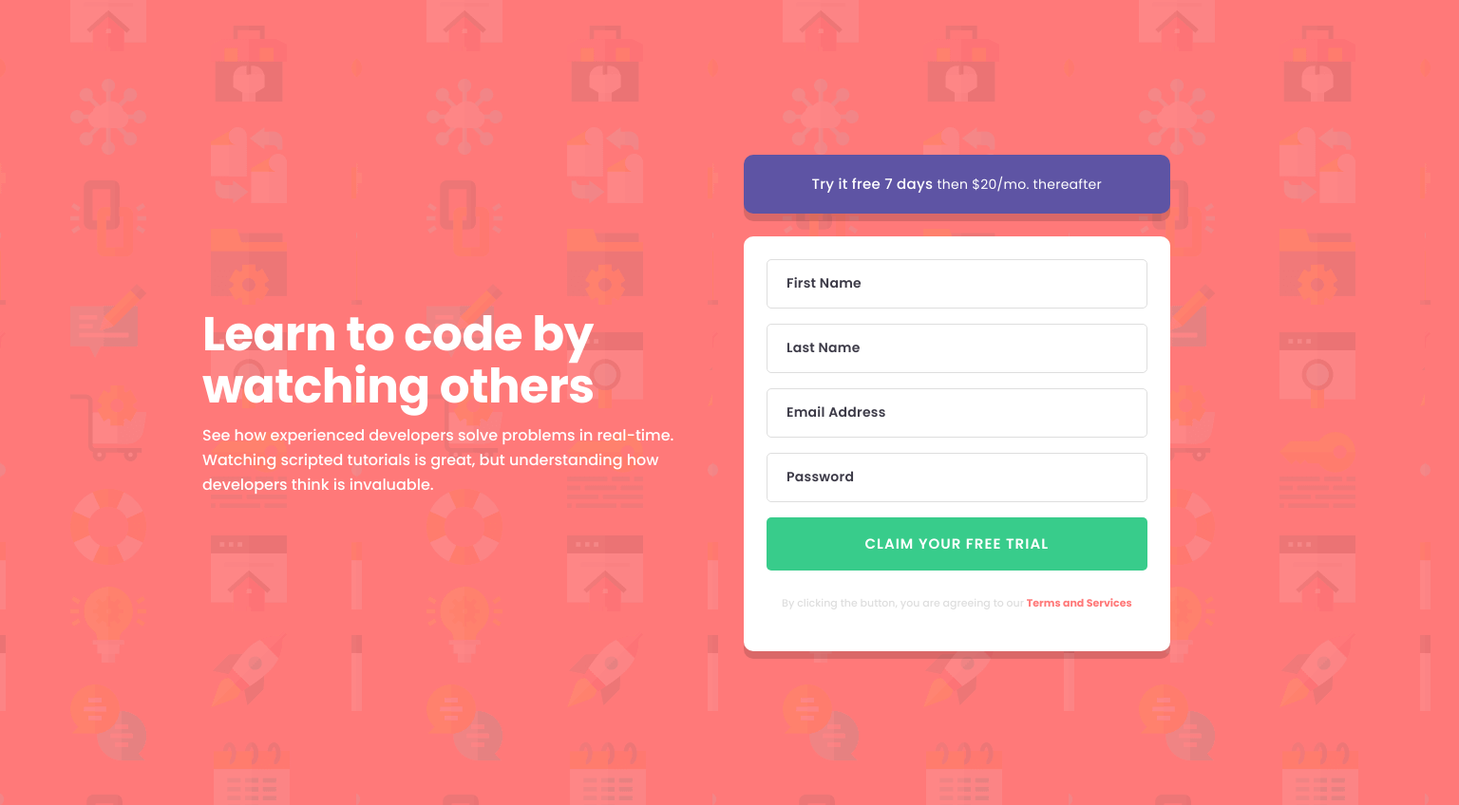
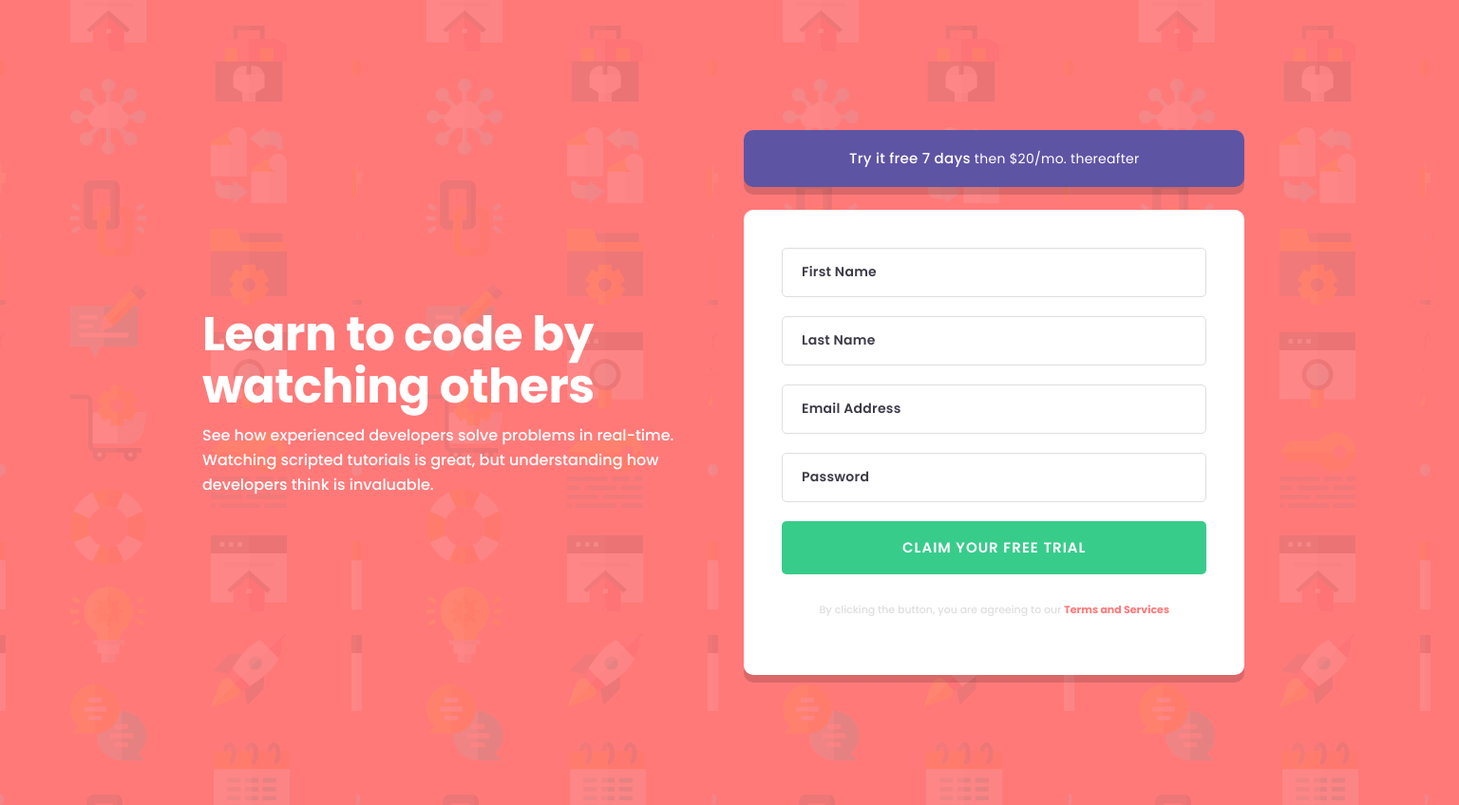
Before and after one commit to christineaharper/FEM-signup-form, a plain HTML site: page index.html in a window 1536 px wide. Shown: the whole page at 95% size. Drawn offline with Linux system fonts and the light colour scheme.

Commit message:
Update desktop styles for form

```diff
--- a/css/style.css
+++ b/css/style.css
@@ -189,4 +189,20 @@ small a {
     font-size: 1rem;
     line-height: 1.625rem;
   }
+
+  .banner {
+    padding: 17px 111px;
+  }
+
+  form {
+    padding: 40px;
+  }
+
+  form input {
+    margin-bottom: 20px;
+  }
+
+  small {
+    line-height: 26px;
+  }
 }
```
